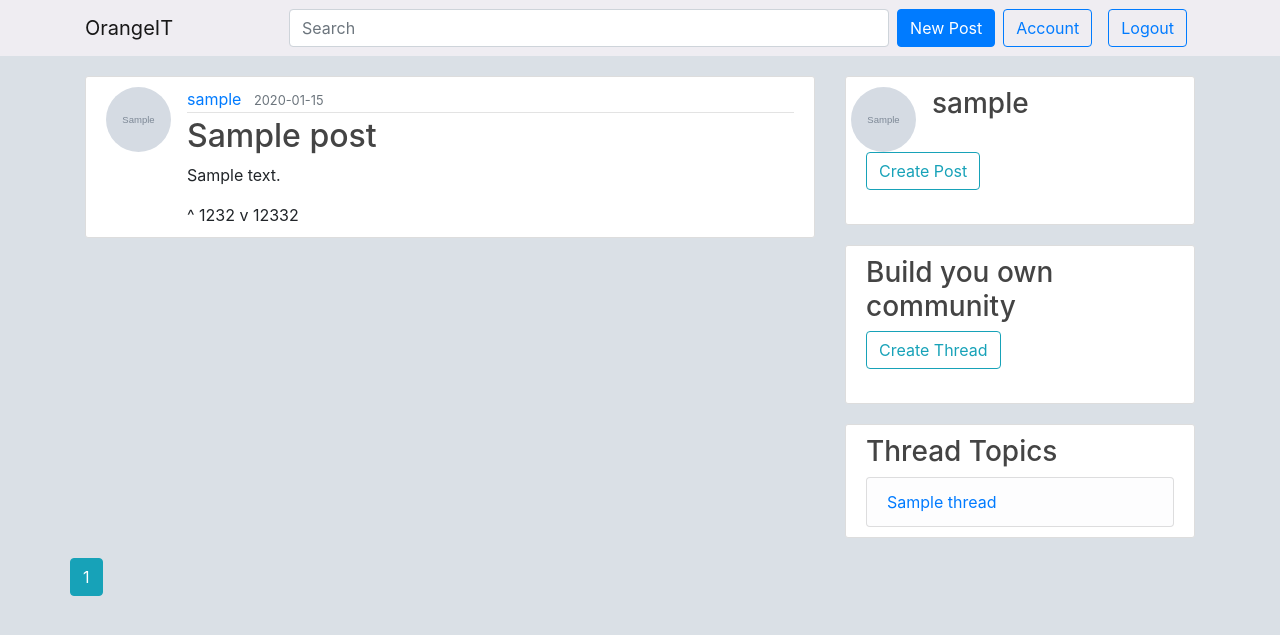
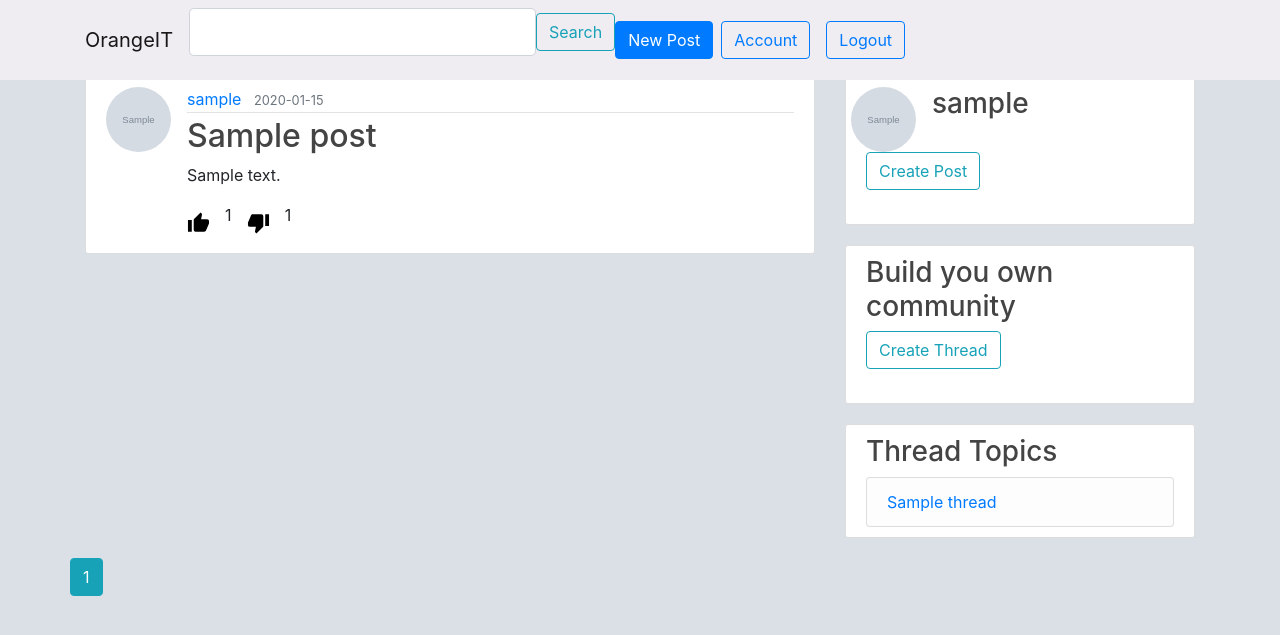
Before and after one commit to JonathanKoerber/wgu_capstone, a Flask app: page / in a window 1280 px wide. Shown: the top 635 px of the page. Run offline with Flask 2, Linux system fonts and the light colour scheme; a user stored in the database is signed in; tables that the repository leaves empty hold one stand-in row (values such as "Sample post"); grey boxes marked "Sample" are stand-in pictures; some libraries are stand-ins or nearby versions.

Commit message:
adding search to thread.html and index.html

```diff
--- /dev/null
+++ b/orange_it/main/forms.py
@@ -0,0 +1,14 @@
+
+from flask_wtf import FlaskForm
+from wtforms import StringField, SubmitField
+from wtforms.validators import DataRequired
+
+
+class SearchForm(FlaskForm):
+    search = StringField('Search Posts', validators=[DataRequired()])
+    submit = SubmitField('Search')
+
+    # def validate_title(self, title):
+    #     thread = Thread.query.filter_by(title=title.data).first()
+    #     if thread:
+    #         raise ValidationError('That thread title is already taken, Please choose a different one')
--- a/orange_it/main/routes.py
+++ b/orange_it/main/routes.py
@@ -1,19 +1,56 @@
 
 from flask import render_template, request, Blueprint
+from orange_it.main.forms import SearchForm
 from orange_it.models import Post, Thread
 
+from flask import render_template, url_for, flash, redirect, request, abort, Blueprint
+from orange_it import db
+from orange_it.models import Rule, Thread
+from orange_it.rules.forms import (RuleForm)
 main = Blueprint('main', __name__)
 
 
 @main.route('/')
 def index():
+    form = SearchForm()
+    if form.validate_on_submit():
+        search_string = form.search.data
+        search_results(search_string)
+        print(search_string)
     page = request.args.get('page', 1, type=int)
     posts = Post.query.order_by(Post.date_posted.desc()).paginate(page=page, per_page=5)
     threads = Thread.query.order_by(Thread.date_created.desc()).all()
-    for thread in threads:
-        print(thread.title)
+    return render_template('index.html', posts=posts, threads=threads, form=form)
+
+# @app.route('/search', methods=['GET', 'POST'])
+# def search():
+#     searchForm = searchForm()
+#     courses = models.Course.query
+#
+#     if searchForm.validate_on_submit():
+#         courses = courses.filter(models.Course.name.like('%' + searchForm.courseName.data + '%'))
+#
+#     courses = courses.order_by(models.Course.name).all()
+#
+#     return render_template('courselist.html', courses = courses)
+
+@main.route('/results/<string:search>', methods=['GET', 'POST'])
+def search_results(search):
+    search_string = search.data['search']
+    page = request.args.get('page', 1, type=int)
+    posts = Post.query.filter(Post.title == search_string).paginate(page=page, per_pate=5)
+    if not posts:
+        flash('No results found!')
+        return redirect('/')
+    else:
+        # display results
+        threads = Thread.query.order_by(Thread.date_created.desc()).all()
+        return render_template('index.html', posts=posts, threads=threads)
+
+    page = request.args.get('page', 1, type=int)
+    posts = Post.query.order_by(Post.date_posted.desc()).paginate(page=page, per_page=5)
+    threads = Thread.query.order_by(Thread.date_created.desc()).all()
     return render_template('index.html', posts=posts, threads=threads)
-
 
 @main.route('/about')
 def about():
--- /dev/null
+++ b/orange_it/static/script.js
@@ -0,0 +1,5 @@
+
+//todo do this tutorial to get the lazy infinite scroll action,.
+https://pythonise.com/categories/javascript/infinite-lazy-loading
+//or this one
+https://gist.github.com/scabbiaza/c3f2c2083370c6eb610e
--- a/orange_it/static/style.css
+++ b/orange_it/static/style.css
@@ -91,3 +91,7 @@ a.article-title:hover {
 .thread-heading{
     background-color: #5f788a;
 }
+
+thumb-img{
+    padding: 10px;
+}
--- a/orange_it/templates/base.html
+++ b/orange_it/templates/base.html
@@ -21,9 +21,8 @@
         <button class="navbar-toggler" type=button" data-toggle="collapse" data-taret="navbarNavAltMarkup"
                 aria-controls="navbarNavAltMarkup"
                 aria-expanded="false" aria-label="Toggle naigation"><span class="nabbar-toggle-icon"></span></button>
-        <form class="mx-2 my-auto d-line w-100" style="margin-left: 100px !important; margin-rightL 100px !important;">
-            <input class="form-control mr-sm-2" type="search" placeholder="Search" aria-label="Search">
-        </form>
+{% block search %}
+{% endblock %}
         <div class="collapse navbar-collapse" id="navbarNavAltMarkup">
             <div class="navbar-nav mi-auto">
                 {% if current_user.is_authenticated %}
@@ -54,6 +53,8 @@
 {% block body %}
 
 {% endblock %}
+<script src="/static/dist/js/jquery/jquery.infinitescroll.js"></script>
+<script src="/static/dist/js/jquery/jquery.infinitescroll.js"></script>
 <script src="https://code.jquery.com/jquery-3.2.1.slim.min.js"></script>
 <script src="https://cdnjs.cloudflare.com/ajax/libs/popper.js/1.12.9/umd/popper.min.js"></script>
 <script src="https://maxcdn.bootstrapcdn.com/bootstrap/4.0.0/js/bootstrap.min.js"></script>
--- a/orange_it/templates/index.html
+++ b/orange_it/templates/index.html
@@ -4,6 +4,26 @@
 <title>Home Page</title>
 
 <!--<link rel="stylesheet" href="{{url_for('static', filename='style.css') }}"-->
+{% endblock %}
+{% block search %}
+<!--  <form class="mx-2 my-auto d-line w-100" style="margin-left: 100px !important; margin-rightL 100px !important;">-->
+<!--            <input class="form-control mr-sm-2" type="search" placeholder="Search" aria-label="Search">-->
+<!--        </form>-->
+                    <div class="form-group">
+                        {% if form.search.errors %}
+                        {{ form.search(class="form-control form-control-lg is-invalid")}}
+                        <div class="invalid-feedback">
+                            {%for error in form.search.errors %}
+                            <span> {{error}}</span>
+                            {% endfor %}
+                        </div>
+                        {% else %}
+                        {{ form.search(class="form-control form-control-lg") }}
+                        {% endif %}
+                    </div>
+                    <div class="form-group">
+                    {{ form.submit(class="btn btn-outline-info") }}
+                    </div>
 {% endblock %}
 
 {% block body %}
@@ -23,8 +43,11 @@
                     <h2><a class="article-title" href="{{ url_for('posts.post', post_id=post.id) }}">{{ post.title
                         }}</a></h2>
                     <p class="article-content">{{ post.content }}</p>
-                    <div>
-                        ^ 1232  v 12332
+                    <div class="row">
+                        <img src="{{ url_for('static', filename='profile_pics/thumb-up.svg') }}" class="col-sm-1"/>
+                        <p class="article-content"  class="col-sm-1">{{post.up_votes}}</p>
+                        <img src="{{ url_for('static', filename='profile_pics/thumb-down.svg') }}"  class="col-sm-1"/>
+                        <p class="article-content" class="col-sm-1">{{post.up_votes}}</p>
                     </div>
                 </div>
             </article>
```
Also changed, not shown: orange_it/templates/thread.html (+18 -3 lines), orange_it/static/profile_pics/thumb-down.svg (added), orange_it/static/profile_pics/thumb-up.svg (added).
